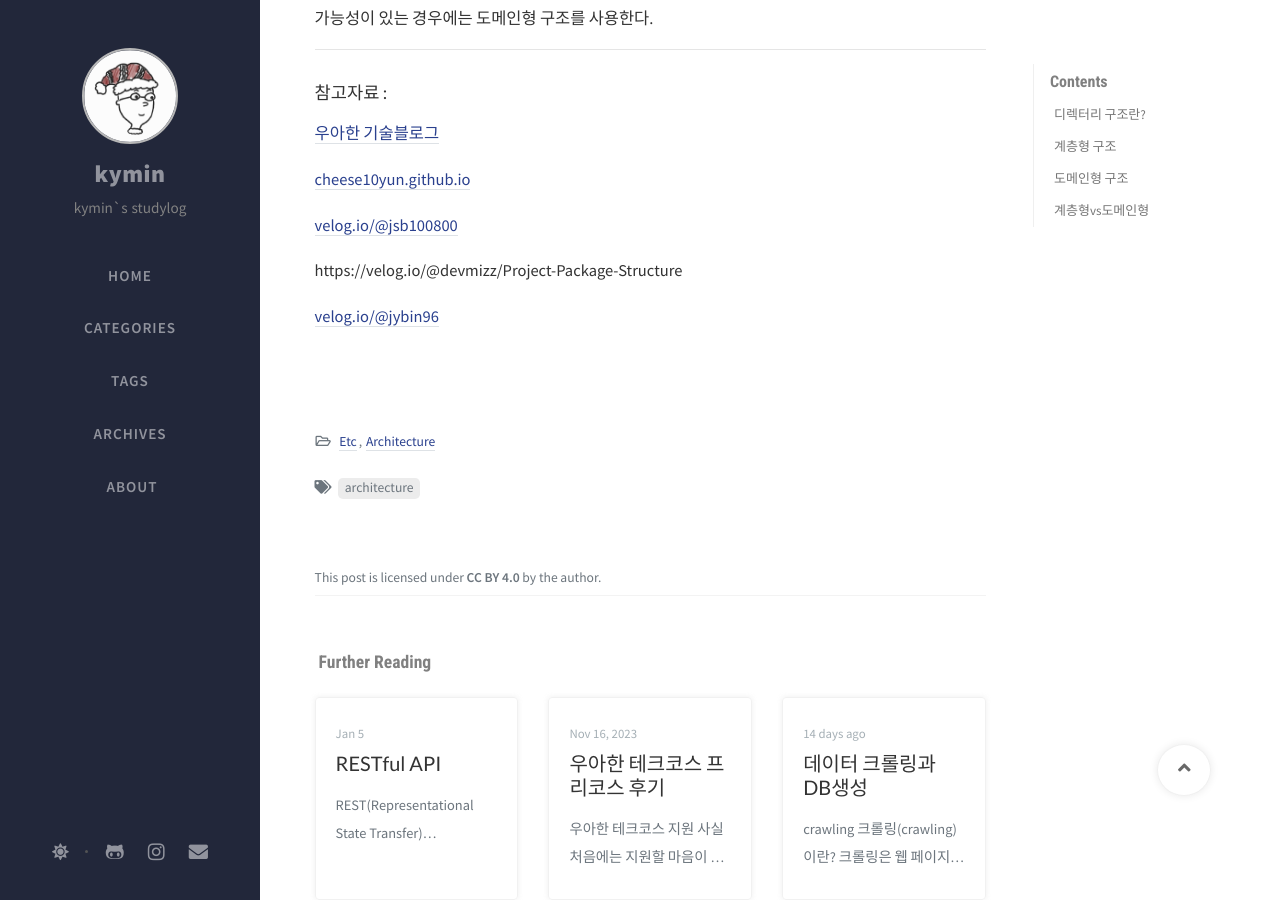
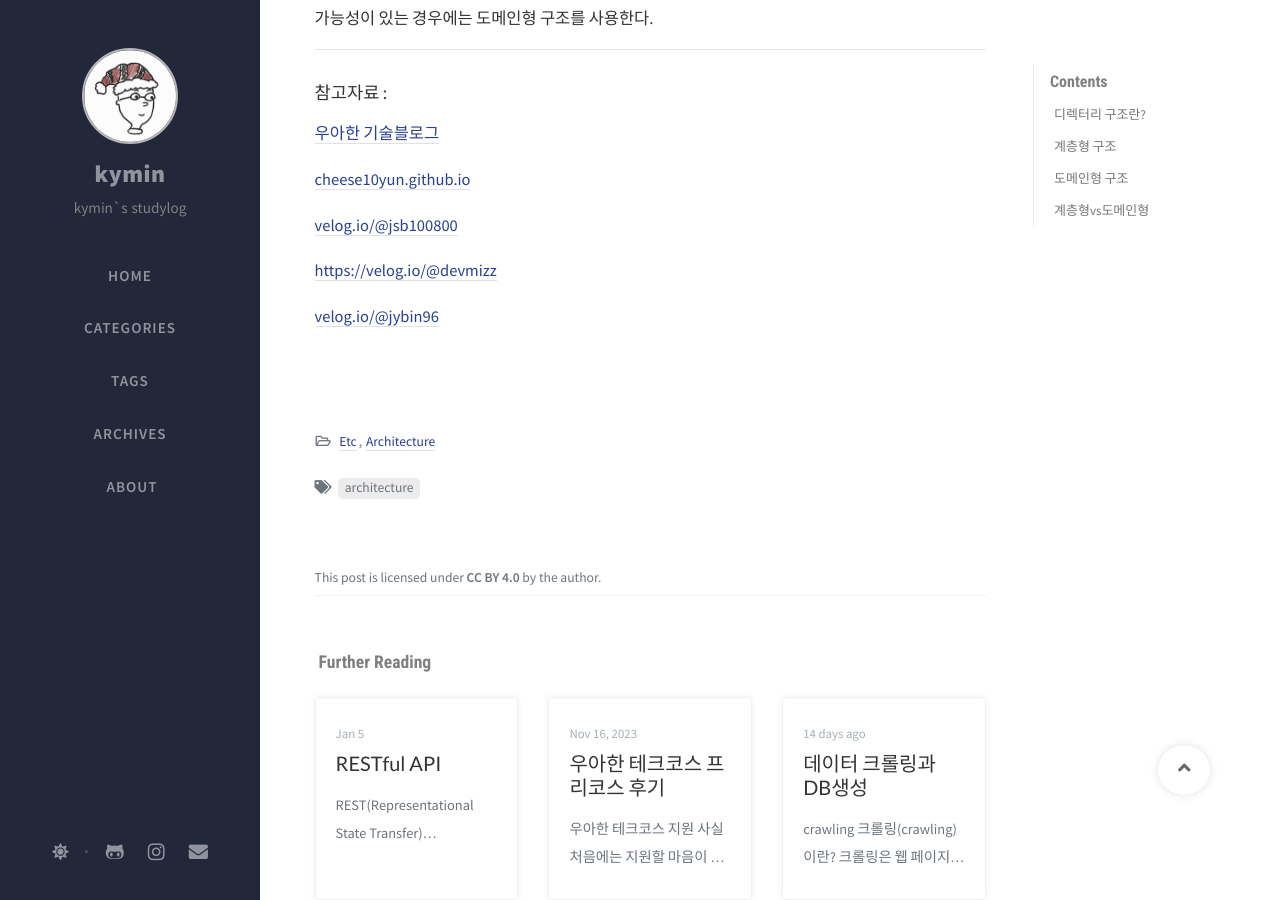
Before and after one commit to Kyoung-M1N/kyoung-M1N.github.io, a Jekyll site: the page built from _posts/etc/2023-12-14-[Architecture]architecture.md, in a window 1280 px wide and 900 px high, scrolled down 4126 px. Built offline with Jekyll 4.4.1, drawn with Linux system fonts in a browser that asks for light colours; nearby versions of some CDN libraries; comment, search, counter and statistics services are not loaded; part of the change alters nothing that is shown.

Commit message:
docs: 포스트 수정

```diff
--- a/_posts/etc/2023-12-14-[Architecture]architecture.md
+++ b/_posts/etc/2023-12-14-[Architecture]architecture.md
@@ -175,6 +175,6 @@ tags: [architecture]
 
 [velog.io/@jsb100800](https://velog.io/@jsb100800/Spring-boot-directory-package)
 
-https://velog.io/@devmizz/Project-Package-Structure
+[https://velog.io/@devmizz](https://velog.io/@devmizz/Project-Package-Structure)
 
 [velog.io/@jybin96](https://velog.io/@jybin96/Controller-Service-Repository-%EA%B0%80-%EB%AC%B4%EC%97%87%EC%9D%BC%EA%B9%8C)
```
